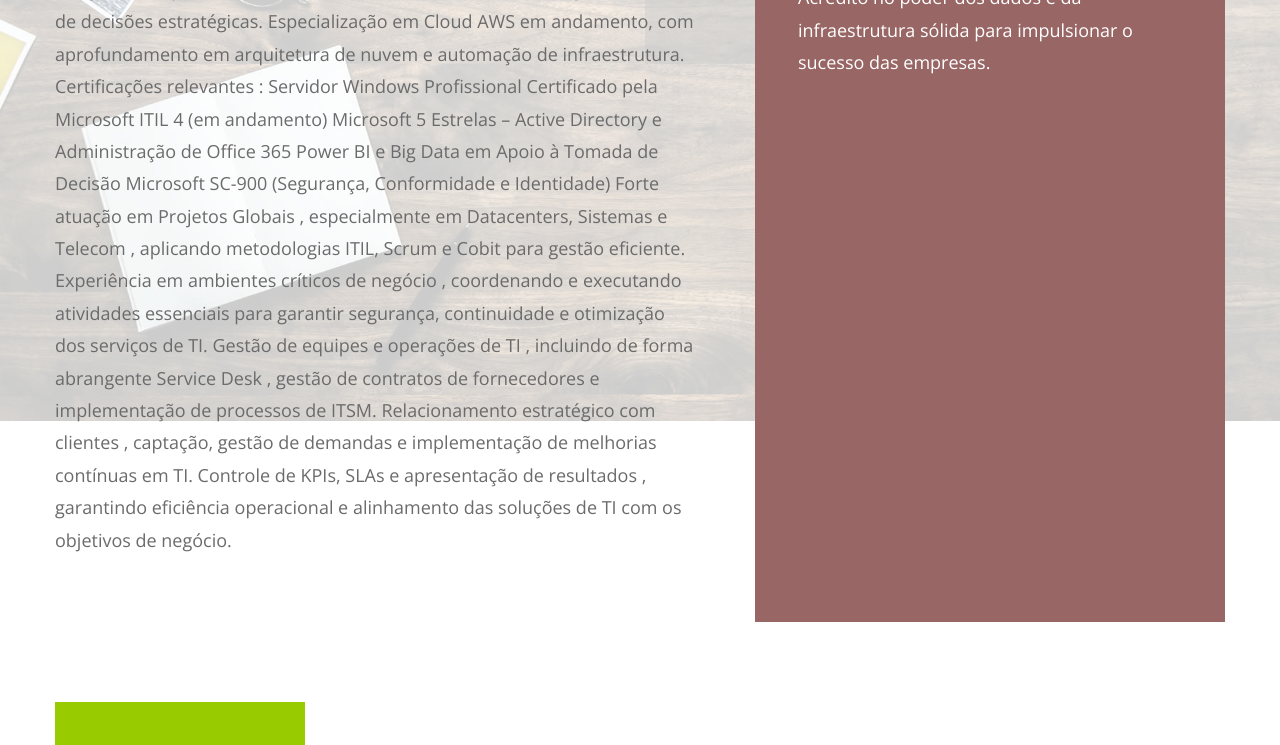
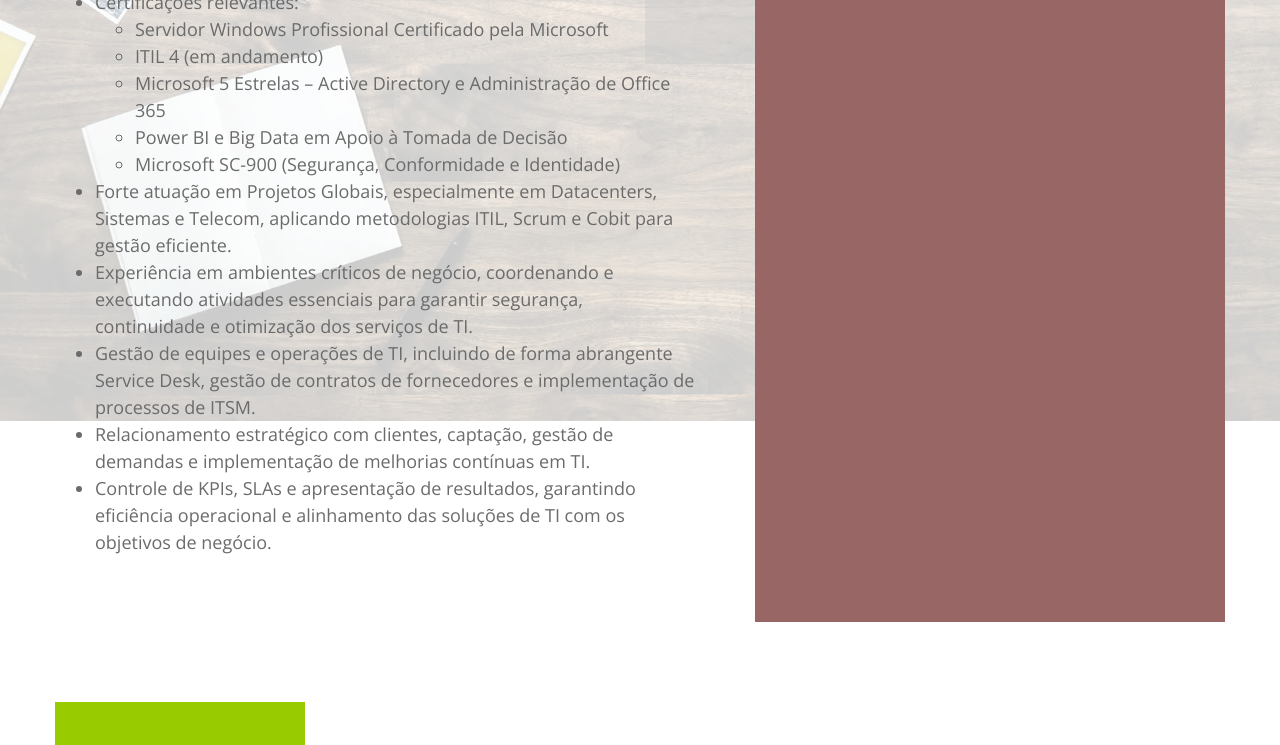
Before and after one commit to Rogerio171278/portifoliolinkedinr, a plain HTML site: page index.html in a window 1280 px wide. Shown: the part 478-1223 px from the top of the page. Drawn offline with nearby package versions, Linux system fonts and the light colour scheme.

Commit message:
Correção de Erro

```diff
--- a/index.html
+++ b/index.html
@@ -144,20 +144,25 @@
               <div class="tm-welcome-left">
                 <h2 class="tm-welcome-title">Sobre Mim</h2>
                 <p class="pb-0">
-                  Mais de 15 anos de experiência em Infraestrutura de TI, atuando em ambientes On-premises e virtualizados , com foco em alta disponibilidade e eficiência operacional.
-MBA em Gestão de Big Data e Business Analytics , integrando expertise em infraestrutura com análise de dados para tomada de decisões estratégicas.
-Especialização em Cloud AWS em andamento, com aprofundamento em arquitetura de nuvem e automação de infraestrutura.
-Certificações relevantes :
-Servidor Windows Profissional Certificado pela Microsoft
-ITIL 4 (em andamento)
-Microsoft 5 Estrelas – Active Directory e Administração de Office 365
-Power BI e Big Data em Apoio à Tomada de Decisão
-Microsoft SC-900 (Segurança, Conformidade e Identidade)
-Forte atuação em Projetos Globais , especialmente em Datacenters, Sistemas e Telecom , aplicando metodologias ITIL, Scrum e Cobit para gestão eficiente.
-Experiência em ambientes críticos de negócio , coordenando e executando atividades essenciais para garantir segurança, continuidade e otimização dos serviços de TI.
-Gestão de equipes e operações de TI , incluindo de forma abrangente Service Desk , gestão de contratos de fornecedores e implementação de processos de ITSM.
-Relacionamento estratégico com clientes , captação, gestão de demandas e implementação de melhorias contínuas em TI.
-Controle de KPIs, SLAs e apresentação de resultados , garantindo eficiência operacional e alinhamento das soluções de TI com os objetivos de negócio.
+                  <ul>
+                    <li>Mais de 15 anos de experiência em Infraestrutura de TI, atuando em ambientes On-premises e virtualizados, com foco em alta disponibilidade e eficiência operacional.</li>
+                    <li>MBA em Gestão de Big Data e Business Analytics, integrando expertise em infraestrutura com análise de dados para tomada de decisões estratégicas.</li>
+                    <li>Especialização em Cloud AWS em andamento, com aprofundamento em arquitetura de nuvem e automação de infraestrutura.</li>
+                    <li>Certificações relevantes:
+                        <ul>
+                            <li>Servidor Windows Profissional Certificado pela Microsoft</li>
+                            <li>ITIL 4 (em andamento)</li>
+                            <li>Microsoft 5 Estrelas – Active Directory e Administração de Office 365</li>
+                            <li>Power BI e Big Data em Apoio à Tomada de Decisão</li>
+                            <li>Microsoft SC-900 (Segurança, Conformidade e Identidade)</li>
+                        </ul>
+                    </li>
+                    <li>Forte atuação em Projetos Globais, especialmente em Datacenters, Sistemas e Telecom, aplicando metodologias ITIL, Scrum e Cobit para gestão eficiente.</li>
+                    <li>Experiência em ambientes críticos de negócio, coordenando e executando atividades essenciais para garantir segurança, continuidade e otimização dos serviços de TI.</li>
+                    <li>Gestão de equipes e operações de TI, incluindo de forma abrangente Service Desk, gestão de contratos de fornecedores e implementação de processos de ITSM.</li>
+                    <li>Relacionamento estratégico com clientes, captação, gestão de demandas e implementação de melhorias contínuas em TI.</li>
+                    <li>Controle de KPIs, SLAs e apresentação de resultados, garantindo eficiência operacional e alinhamento das soluções de TI com os objetivos de negócio.</li>
+                </ul>
                 </p>
               </div>
             </div>
```
